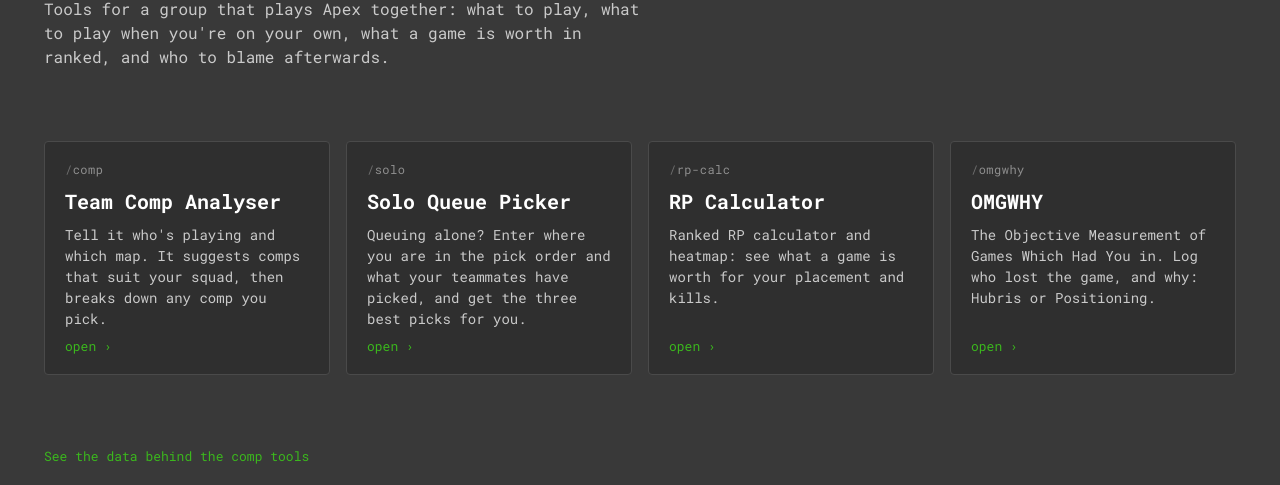
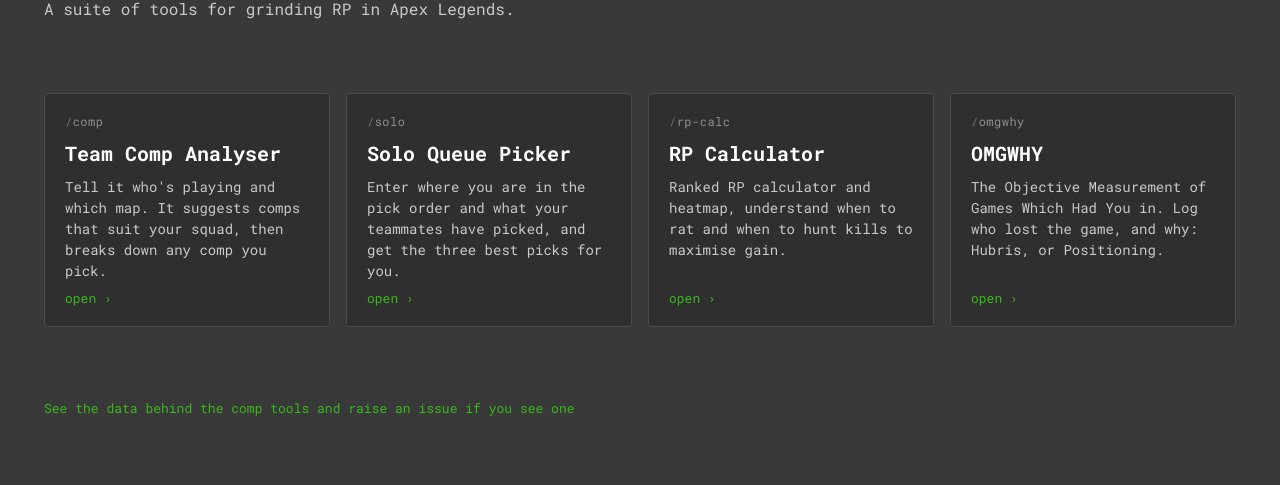
Before and after one commit to rwnmk/apex-buddy, a website: page index.html in a window 1280 px wide. Shown: the part 216-701 px from the top of the page. Drawn offline with Linux system fonts and the light colour scheme.

Commit message:
Some small updates to flavour text

```diff
--- a/index.html
+++ b/index.html
@@ -27,7 +27,7 @@
     <header class="about">
       <p class="label">apex legends · tools</p>
       <h1 class="hero-name">Apex Buddy</h1>
-      <p class="lead">Tools for a group that plays Apex together: what to play, what to play when you're on your own, what a game is worth in ranked, and who to blame afterwards.</p>
+      <p class="lead">A suite of tools for grinding RP in Apex Legends.</p>
     </header>
 
     <ul class="tools">
@@ -40,24 +40,24 @@
       <li class="tool sq">
         <span class="tool-path">solo</span>
         <h2><a href="solo/">Solo Queue Picker</a></h2>
-        <p>Queuing alone? Enter where you are in the pick order and what your teammates have picked, and get the three best picks for you.</p>
+        <p>Enter where you are in the pick order and what your teammates have picked, and get the three best picks for you.</p>
         <span class="tool-go" aria-hidden="true">open ›</span>
       </li>
       <li class="tool sq">
         <span class="tool-path">rp-calc</span>
         <h2><a href="rp-calc/">RP Calculator</a></h2>
-        <p>Ranked RP calculator and heatmap: see what a game is worth for your placement and kills.</p>
+        <p>Ranked RP calculator and heatmap, understand when to rat and when to hunt kills to maximise gain.</p>
         <span class="tool-go" aria-hidden="true">open ›</span>
       </li>
       <li class="tool sq">
         <span class="tool-path">omgwhy</span>
         <h2><a href="omgwhy/">OMGWHY</a></h2>
-        <p>The Objective Measurement of Games Which Had You in. Log who lost the game, and why: Hubris or Positioning.</p>
+        <p>The Objective Measurement of Games Which Had You in. Log who lost the game, and why: Hubris, or Positioning.</p>
         <span class="tool-go" aria-hidden="true">open ›</span>
       </li>
     </ul>
 
-    <p class="meta"><a href="data.html">See the data behind the comp tools</a></p>
+    <p class="meta"><a href="data.html">See the data behind the comp tools and raise an issue if you see one</a></p>
 
     <footer class="footer">
       <span class="eof">-- EOF --</span>
--- a/js/render.js
+++ b/js/render.js
@@ -141,7 +141,7 @@ function renderPlans() {
   $('#plan-chips').replaceChildren(chip(null, 'any'), chip(GENERALIST, 'generalist'), ...Object.entries(plans).map(([id, p]) => chip(id, p.label.toLowerCase())));
   const p = state.plan && plans[state.plan];
   $('#plan-blurb').textContent = p
-    ? [p.note, planText(p), `Results show the ${p.label} section: comps that can play it, scored as a ${p.label}.`].filter(Boolean).join(' ')
+    ? [p.note, planText(p)].filter(Boolean).join(' ')
     : state.plan === GENERALIST ? 'Generalist: comps judged on overall coverage, without a plan.'
     : 'Any plan: results show the best core of every section; pick one to see the whole section.';
 }
```
Also changed, not shown: comp/index.html (+1 -1 lines).
